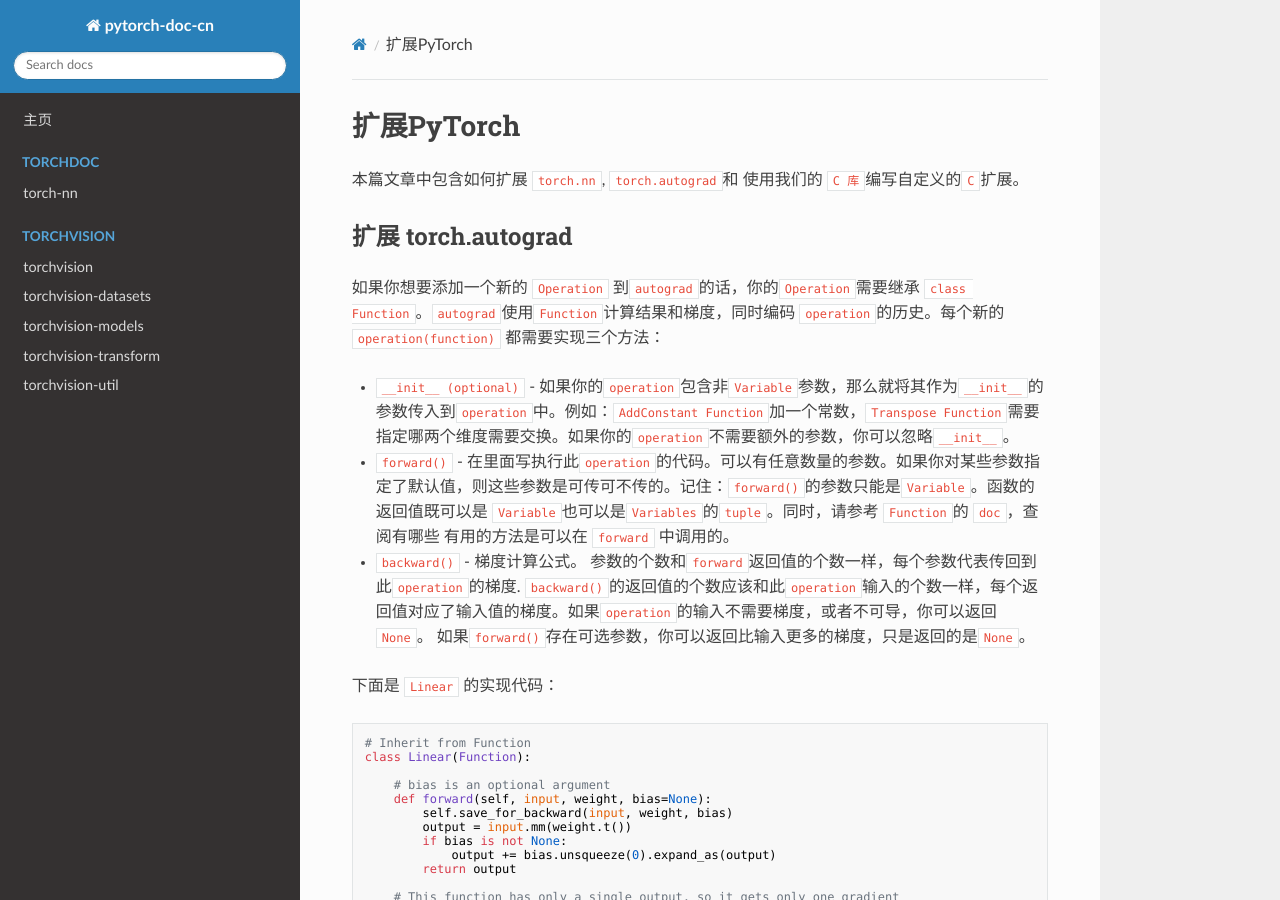
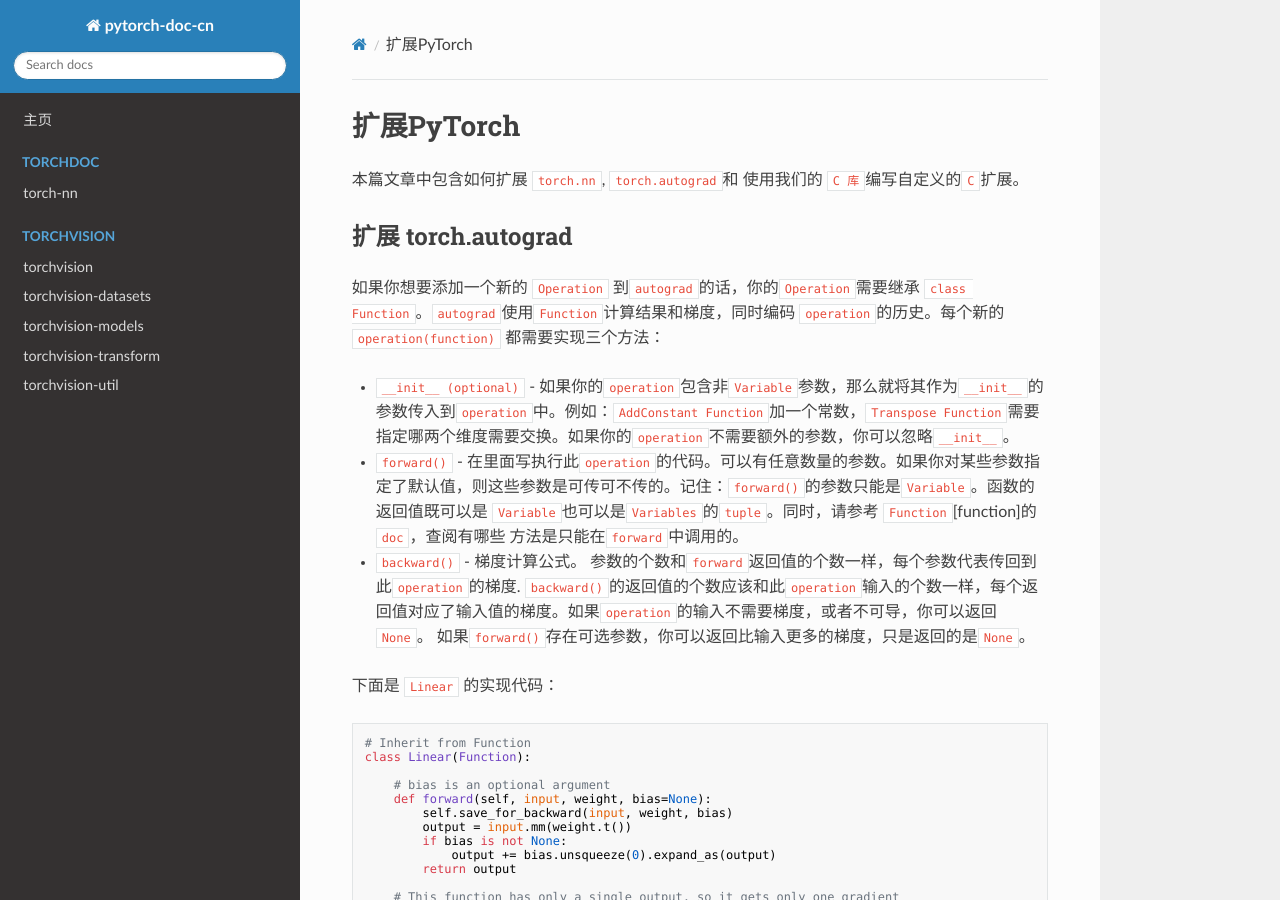
Before and after one commit to keithyin/pytorch-doc-cn, an MkDocs documentation site: the page built from docs/torchdoc/extending-pytorch.md, in a window 1280 px wide and 900 px high. Built offline with MkDocs 1.6.1, drawn with Linux system fonts in a browser that asks for light colours; nearby versions of some CDN libraries; old or Windows-style settings are respelled for this version of MkDocs.

Commit message:
auto-grad

```diff
--- a/docs/torchdoc/extending-pytorch.md
+++ b/docs/torchdoc/extending-pytorch.md
@@ -7,8 +7,7 @@
 
 - `__init__ (optional)` - 如果你的`operation`包含非`Variable`参数，那么就将其作为`__init__`的参数传入到`operation`中。例如：`AddConstant Function`加一个常数，`Transpose Function`需要指定哪两个维度需要交换。如果你的`operation`不需要额外的参数，你可以忽略`__init__`。
 
-- `forward()` - 在里面写执行此`operation`的代码。可以有任意数量的参数。如果你对某些参数指定了默认值，则这些参数是可传可不传的。记住：`forward()`的参数只能是`Variable`。函数的返回值既可以是 `Variable`也可以是`Variables`的`tuple`。同时，请参考 `Function`的 `doc`，查阅有哪些 有用的方法是可以在 `forward` 中调用的。
-
+- `forward()` - 在里面写执行此`operation`的代码。可以有任意数量的参数。如果你对某些参数指定了默认值，则这些参数是可传可不传的。记住：`forward()`的参数只能是`Variable`。函数的返回值既可以是 `Variable`也可以是`Variables`的`tuple`。同时，请参考 `Function`[function]的 `doc`，查阅有哪些 方法是只能在`forward`中调用的。
 - `backward()` - 梯度计算公式。 参数的个数和`forward`返回值的个数一样，每个参数代表传回到此`operation`的梯度. `backward()`的返回值的个数应该和此`operation`输入的个数一样，每个返回值对应了输入值的梯度。如果`operation`的输入不需要梯度，或者不可导，你可以返回`None`。 如果`forward()`存在可选参数，你可以返回比输入更多的梯度，只是返回的是`None`。
 
 下面是 `Linear` 的实现代码：
```
